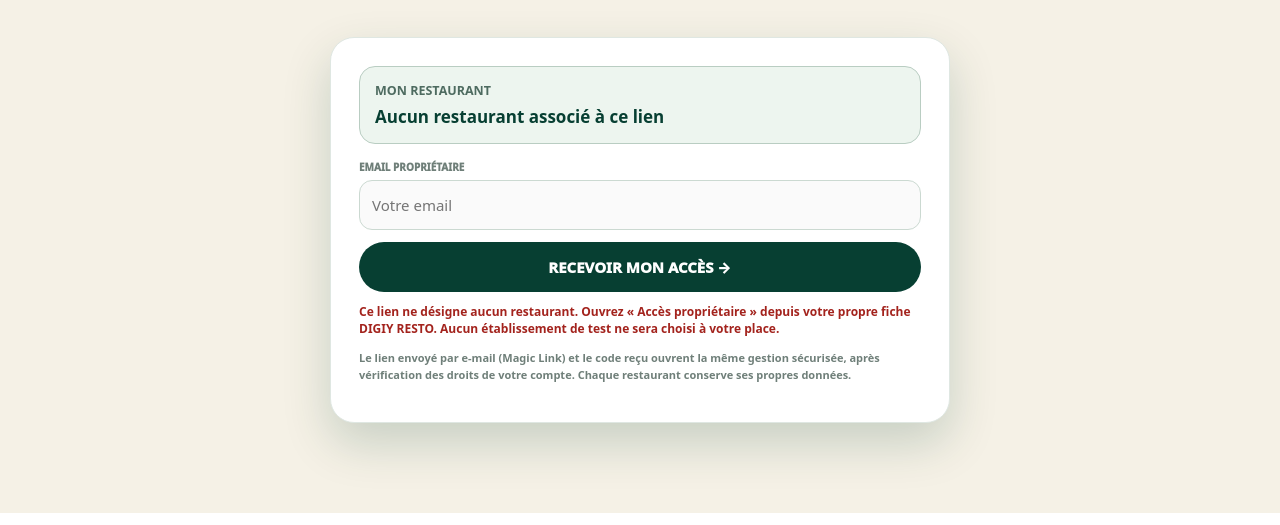
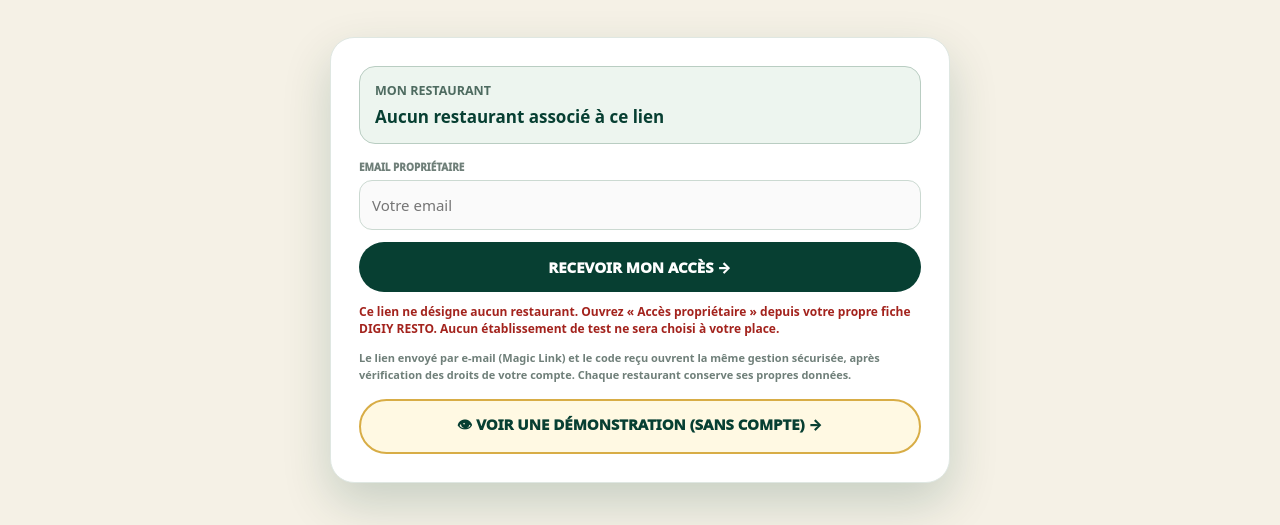
Before and after one commit to BEAUVILLE/digiy-resto, a plain HTML site: page resa-resto/acces-proprietaire.html in a window 1280 px wide. Shown: the part 287-812 px from the top of the page. Drawn offline with nearby package versions, Linux system fonts and the light colour scheme.

Commit message:
feat(resto): offer sample owner cockpit before Magic Link without sharing owner data

```diff
--- a/resa-resto/acces-proprietaire.html
+++ b/resa-resto/acces-proprietaire.html
@@ -27,6 +27,7 @@
 </div>
 <div class="status" id="status" aria-live="polite"></div>
 <p class="hint">Le lien envoyé par e-mail (Magic Link) et le code reçu ouvrent la même gestion sécurisée, après vérification des droits de votre compte. Chaque restaurant conserve ses propres données.</p>
+<p style="margin:16px 0 0"><a href="./demo-pro.html" style="display:block;text-align:center;padding:13px 15px;border:2px solid #d8ad46;border-radius:999px;color:#073f32;text-decoration:none;background:#fff9e3;font-weight:950">👁 VOIR UNE DÉMONSTRATION (SANS COMPTE) →</a></p>
 </section>
 </div>
 <script>
```
